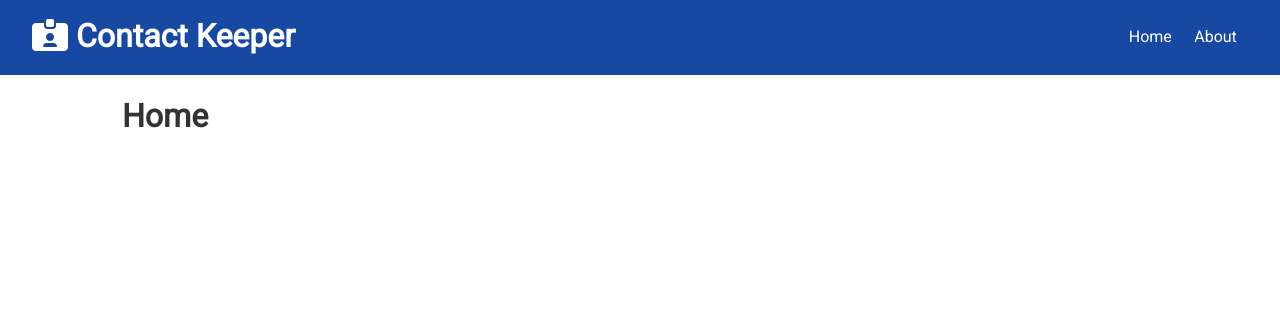
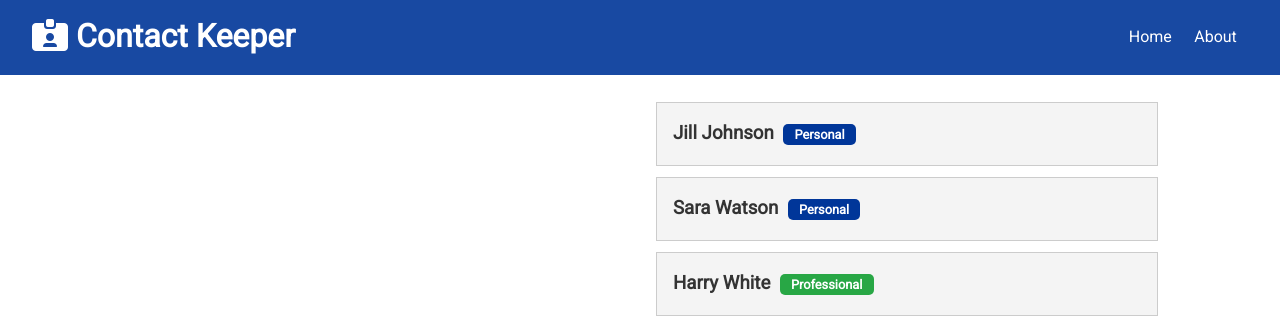
Before and after one commit to onuriltan/ContactKeeper, a React (Create React App) app in the folder client/: page / in a window 1280 px wide. Shown: the top 334 px of the page. Built offline with nearby package versions, Linux system fonts and the light colour scheme.

Commit message:
add contacts page

```diff
--- /dev/null
+++ b/client/src/components/contacts/ContactItem.jsx
@@ -0,0 +1,22 @@
+import React from 'react'
+import PropTypes from 'prop-types'
+
+const ContactItem = ({contact}) => {
+  const {id, name, email, phone, type} = contact
+  console.log(type)
+  return (
+    <div className='card bg-light'>
+      <h3 className="text-dash-primary text-left">
+        {name}{' '}<span className={'badge ' + (type === 'professional' ? 'badge-success' : 'badge-primary')}>
+        {type.charAt(0).toUpperCase() + type.slice(1)}
+        </span>
+      </h3>
+    </div>
+  );
+};
+
+ContactItem.propTypes = {
+  contact: PropTypes.object.isRequired
+}
+
+export default ContactItem;
--- /dev/null
+++ b/client/src/components/contacts/Contacts.jsx
@@ -0,0 +1,20 @@
+import React, { Fragment, useContext } from "react";
+import ContactContext from "../../context/contact/contactContext";
+
+import ContactItem from './ContactItem'
+
+const Contacts = () => {
+  const contactContext = useContext(ContactContext);
+
+  const { contacts } = contactContext;
+
+  return (
+    <Fragment>
+      {contacts.map(contact => (
+        <ContactItem contact={contact} key={contact.id}/>
+      ))}
+    </Fragment>
+  );
+};
+
+export default Contacts;
--- a/client/src/components/pages/Home.jsx
+++ b/client/src/components/pages/Home.jsx
@@ -1,11 +1,18 @@
 import React from 'react'
 import * as PropTypes from 'prop-types'
+
+import Contacts from '../contacts/Contacts'
 
 const Home = () => {
 
   return (
-    <div>
-      <h1>Home</h1>
+    <div className='grid-2'>
+      <div>
+        {/*Contact form*/}
+      </div>
+      <div>
+        <Contacts />
+      </div>
     </div>
   )
 }
--- a/client/src/context/contact/ContactState.js
+++ b/client/src/context/contact/ContactState.js
@@ -60,9 +60,7 @@ const ContactState = props => {
       contacts: state.contacts
     }}
   >
-
     { props.children }
-
   </ContactContext.Provider>
 }
 
```
Also changed, not shown: client/package.json (+18 -1 lines), package.json (+7 -1 lines), client/src/.eslintrc.js (added).
